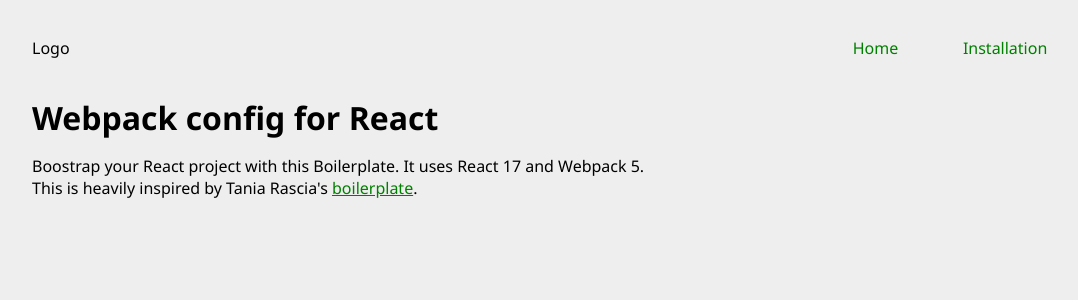
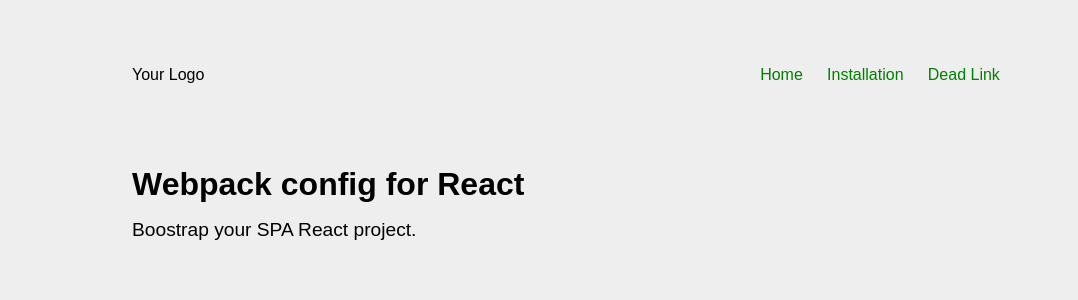
Before and after one commit to notAro14/mern-starter, a React app: page / in a window 1280 px wide. Shown: the top 300 px of the page, without its empty margins (68-1146 px from the left). Built offline with nearby package versions, Linux system fonts and the light colour scheme.

Commit message:
Improve the styling

```diff
--- /dev/null
+++ b/src/components/Heading/Heading.jsx
@@ -0,0 +1,8 @@
+import styled from 'styled-components';
+
+const Heading = styled.h1`
+  font-weight: 900;
+  padding: 1rem 0;
+`;
+
+export default Heading;
--- a/src/components/Layout/Layout.jsx
+++ b/src/components/Layout/Layout.jsx
@@ -5,7 +5,7 @@ import Navbar from '../Navbar/Navbar';
 
 const LayoutContainer = styled.div`
   height: 100vh;
-  padding: 0 100px;
+  padding: 0 200px;
   @media (max-width: 768px) {
     padding: 0 1rem;
   }
@@ -18,7 +18,7 @@ const GlobalStyles = createGlobalStyle`
   box-sizing: border-box;
 }
   html {
-    font-family: 'Segoe UI', Tahoma, Geneva, Verdana, sans-serif;
+    font-family: sans-serif;
     scroll-behavior: smooth;
   }
   body {
@@ -26,9 +26,6 @@ const GlobalStyles = createGlobalStyle`
   }
   ul {
     list-style-type: none;
-  }
-  h1 {
-    margin-bottom: 1rem;
   }
 `;
 
--- a/src/components/Navbar/Navbar.jsx
+++ b/src/components/Navbar/Navbar.jsx
@@ -5,7 +5,7 @@ import Link from '../Link/Link';
 const NavbarContainer = styled.nav`
   align-items: center;
   display: flex;
-  height: 12vh;
+  height: 150px;
   justify-content: space-between;
   @media (max-width: 768px) {
     flex-direction: column;
@@ -16,11 +16,16 @@ const NavbarContainer = styled.nav`
 
 const Navigation = styled.ul`
   display: flex;
-  justify-content: space-evenly;
+  justify-content: space-around;
   width: 30%;
   @media (max-width: 768px) {
     width: 100%;
+    padding: 1rem 0;
   }
+`;
+
+const Logo = styled.span`
+  display: block;
 `;
 
 const NavigationElement = styled.li``;
@@ -28,7 +33,7 @@ const NavigationElement = styled.li``;
 const Navbar = () => {
   return (
     <NavbarContainer>
-      <span>Logo</span>
+      <Logo>Your Logo</Logo>
       <Navigation>
         <NavigationElement>
           <Link to="/">Home</Link>
@@ -36,6 +41,9 @@ const Navbar = () => {
         <NavigationElement>
           <Link to="/installation">Installation</Link>
         </NavigationElement>
+        <NavigationElement>
+          <Link to="/404">Dead Link</Link>
+        </NavigationElement>
       </Navigation>
     </NavbarContainer>
   );
--- /dev/null
+++ b/src/components/P/P.jsx
@@ -0,0 +1,7 @@
+import styled from 'styled-components';
+
+const P = styled.p`
+  font-size: 1.2rem;
+`;
+
+export default P;
--- a/src/views/HomePage.jsx
+++ b/src/views/HomePage.jsx
@@ -1,20 +1,11 @@
 import React from 'react';
-import { ExternalLink } from '../components/Link/Link';
+import P from '../components/P/P';
+import Heading from '../components/Heading/Heading';
 
 const HomePage = () => (
   <div>
-    <h1>Webpack config for React</h1>
-    <p>
-      Boostrap your React project with this Boilerplate. It uses React 17 and
-      Webpack 5.
-    </p>
-    <p>
-      This is heavily inspired by Tania Rascia&apos;s{' '}
-      <ExternalLink href="https://github.com/taniarascia/webpack-boilerplate">
-        boilerplate
-      </ExternalLink>
-      .
-    </p>
+    <Heading>Webpack config for React</Heading>
+    <P>Boostrap your SPA React project.</P>
   </div>
 );
 
--- a/src/views/InstallationPage.jsx
+++ b/src/views/InstallationPage.jsx
@@ -1,15 +1,17 @@
 import React from 'react';
 import { ExternalLink } from '../components/Link/Link';
+import P from '../components/P/P';
+import Heading from '../components/Heading/Heading';
 
 const InstallationPage = () => (
   <div>
-    <h1>Installation</h1>
-    <p>
+    <Heading>Installation</Heading>
+    <P>
       Clone this{' '}
       <ExternalLink href="https://github.com/notAro14/webpack-react-boilerplate">
         repo.
       </ExternalLink>
-    </p>
+    </P>
   </div>
 );
 
--- a/src/views/NotFoundPage.jsx
+++ b/src/views/NotFoundPage.jsx
@@ -1,9 +1,18 @@
 import React from 'react';
+import { useLocation } from 'react-router-dom';
+import Link from '../components/Link/Link';
+import P from '../components/P/P';
+import Heading from '../components/Heading/Heading';
 
 const NotFound = () => {
+  const { pathname } = useLocation();
   return (
     <div>
-      <h1>Oops page does not exist</h1>
+      <Heading>Oops</Heading>
+      <P>
+        It seems that the page at <strong>{pathname}</strong> does not exist.
+        Return to <Link to="/">Home</Link>
+      </P>
     </div>
   );
 };
```
